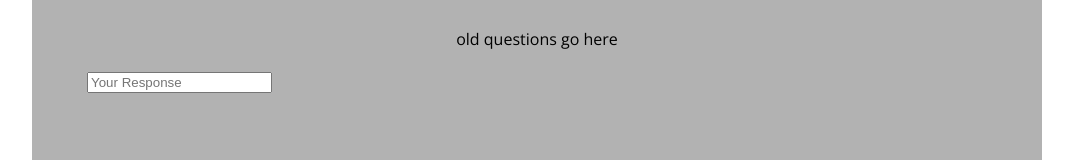
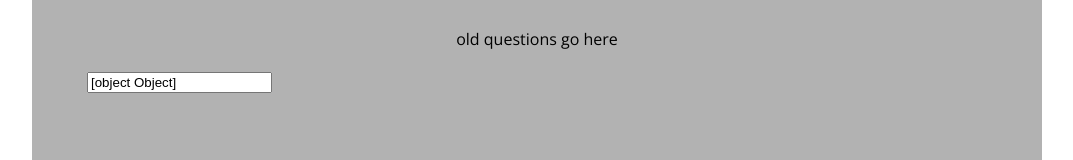
Before and after one commit to janicey27/Diurnalis, a React app: page /q in a window 1280 px wide. Shown: the part 216-376 px from the top of the page, without its empty margins (128-1201 px from the left). Built offline with nearby package versions, Linux system fonts and the light colour scheme; the HTML template or start-up script is replaced by a standard one.

Commit message:
updated functionality of submit/edit buttons and added comments for server side API's

```diff
--- a/client/src/components/pages/Home.js
+++ b/client/src/components/pages/Home.js
@@ -16,7 +16,7 @@ export default class Home extends React.Component {
         return (
             <div className="center box">
                 <div className="title">Journal</div>
-                <div className="subtitle typewriter">Question preview</div>
+                <div className="subtitle typewriter">Question preview</div> {/*Query today's question*/}
                 <div className="enter">
                     <a className="login" href="/auth/google">Login</a>
                 </div>
--- a/client/src/components/pages/TodayQuestion.js
+++ b/client/src/components/pages/TodayQuestion.js
@@ -8,8 +8,9 @@ export default class TodayQuestion extends React.Component {
         super(props);
 
         this.state = {
-            value: '',
-            privacy: "private"
+            value: {/* what you already submitted today*/},
+            privacy: {/* your settings for this post*/},
+            submitted: false
         }
     }
 
@@ -27,24 +28,38 @@ export default class TodayQuestion extends React.Component {
 
 
 
-    /*handleSubmit = (event) => {
+    handleSubmit = (event) => {
         event.preventDefault();
-        this.props.addStory(this.state.value);
+        //save content;
+        //save privacy settings;
         this.setState({
-            value: ''
+            submitted: true
         });
-    }*/
 
-    /*<div className="input-group my-3">
-                    <form onSubmit={this.handleSubmit}>
-                        <input type="text" placeholder="New Story" value={this.state.value} onChange={this.handleChange} className="form-control"/>
-                    </form>
-                </div>
-                <div className="input-group-append">
-                    <button type="submit" className="btn btn-outline-primary" value="Submit" onClick={this.handleSubmit}>Submit</button>
-                </div>*/
+    }
+
+    handleEdit = (event) => {
+        this.setState({
+            submitted: false
+        })
+    }
 
     render() {
+        const submitted = this.state.submitted;
+        let button;
+        let form;
+
+        if (submitted) {
+            button = <button id="edit-btn" type="submit" className="submit" value="Edit" onClick={this.handleEdit}>Edit</button>;
+            form = <div>{this.state.value}</div>;
+        } else {
+            button = <button id="submit-btn" type="submit" className="submit" value="Submit" onClick={this.handleSubmit}>Submit</button>;
+            form = <form onSubmit={this.handleSubmit}>
+                    <input id="daily-response" type="text" placeholder="Your Response" value={this.state.value} onChange={this.handleChange}/>
+                    </form>;
+        }
+
+
         return(
             <div className="bigbox">
                 <div className="date">
@@ -52,13 +67,13 @@ export default class TodayQuestion extends React.Component {
                 </div>
                 <div className="question">
                     Today's question goes here
+                    {/*query today's question*/}
                 </div>
                 <div className="question-group">
                     old questions go here
+                    {/*query old responses*/}
                     <div className="response">
-                        <form onSubmit={this.handleSubmit}>
-                            <input id="daily-response" type="text" placeholder="Your Response" value={this.state.value} onChange={this.handleChange}/>
-                        </form>
+                        {form}
                     </div>
                 </div>
                 <div className="button-group">
@@ -67,7 +82,7 @@ export default class TodayQuestion extends React.Component {
                         <option value = "anonymous" >Anonymous</option>
                         <option value = "public" >Public</option>
                     </select>
-                    <button type="submit" className="submit" value="Submit" onClick={this.handleSubmit}>Submit</button>
+                    {button}
                 </div>
             </div>
         )
```
